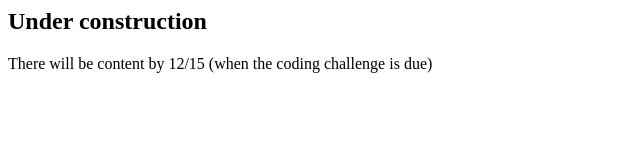
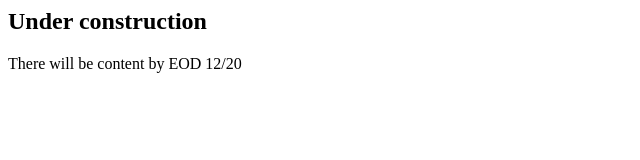
Before and after one commit to iancadev/iancadev.github.io, a plain HTML site: page index.html in a window 1280 px wide. Shown: the whole page, without its empty margins (0-640 px from the left). Drawn offline with Linux system fonts and the light colour scheme.

Commit message:
Update index.html

```diff
--- a/index.html
+++ b/index.html
@@ -1,3 +1,3 @@
 <h2>Under construction</h2>
 
-<p>There will be content by 12/15 (when the coding challenge is due)</p>
+<p>There will be content by EOD 12/20</p>
```
